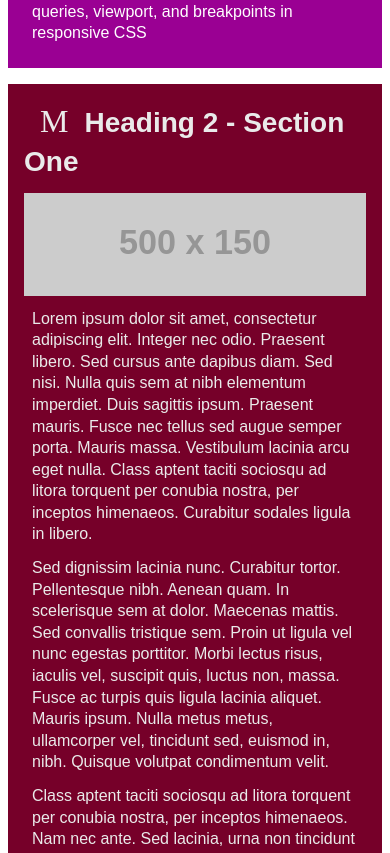
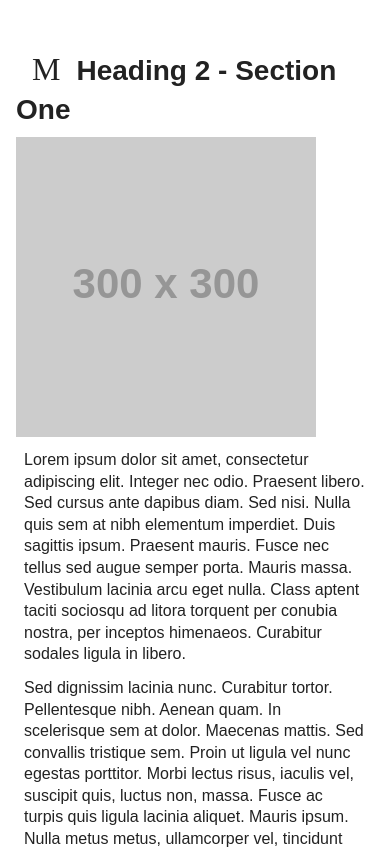
Before and after one commit to Dperry26/viewport, a plain HTML site: page index.html in a window 390 px wide. Shown: the part 96-949 px from the top of the page. Drawn offline with Linux system fonts and the light colour scheme; placeholder pictures from the web are drawn by us; some icons are missing.

Commit message:
css complete

```diff
--- a/Perry.styles.css
+++ b/Perry.styles.css
@@ -1,6 +1,53 @@
-/* YOUR NAME GOES HERE */
+Douglas Perry
 
-/* --------------- ADD CSS RESET TO THE FILE HERE --------------- */
+/* http://meyerweb.com/eric/tools/css/reset/
+   v2.0 | 20110126
+   License: none (public domain)
+*/
+
+html, body, div, span, applet, object, iframe,
+h1, h2, h3, h4, h5, h6, p, blockquote, pre,
+a, abbr, acronym, address, big, cite, code,
+del, dfn, em, img, ins, kbd, q, s, samp,
+small, strike, strong, sub, sup, tt, var,
+b, u, i, center,
+dl, dt, dd, ol, ul, li,
+fieldset, form, label, legend,
+table, caption, tbody, tfoot, thead, tr, th, td,
+article, aside, canvas, details, embed,
+figure, figcaption, footer, header, hgroup,
+menu, nav, output, ruby, section, summary,
+time, mark, audio, video {
+	margin: 0;
+	padding: 0;
+	border: 0;
+	font-size: 100%;
+	font: inherit;
+	vertical-align: baseline;
+}
+/* HTML5 display-role reset for older browsers */
+article, aside, details, figcaption, figure,
+footer, header, hgroup, menu, nav, section {
+	display: block;
+}
+body {
+	line-height: 1;
+}
+ol, ul {
+	list-style: none;
+}
+blockquote, q {
+	quotes: none;
+}
+blockquote:before, blockquote:after,
+q:before, q:after {
+	content: '';
+	content: none;
+}
+table {
+	border-collapse: collapse;
+	border-spacing: 0;
+}
 
 
 
@@ -30,7 +77,10 @@
 
 
 /* ----- CHECK FOR USER DARK MODE PREFERENCE ----- */
-/* --------------- BEGIN USER PREFERS DARK COLOR SCHEME QUERY --------------- */
+@media (prefers-colors-schemes: dark) {
+    .day.dark-scheme { background:  #222; color: white;}
+    .night.dark-scheme { background:  #222; color: white;}
+}
 
 /* CHANGE THE BODY'S BACKGROUND COLOR TO THE DARK GRAY IF THE USER PREFERS DARK MODE */
 
@@ -91,12 +141,14 @@ footer .icon{
 
 /* ----- HANDLE PREFERS REDUCED MOTION FOR THE ICON ANIMATIONS ----- */
 /* --------------- BEGIN USER PREFERS REDUCED MOTION QUERY --------------- */
+@media (prefers-reduced-motion){
     @-webkit-keyframes icon-animation {
         0% { font-variation-settings: "TIME" 1; }
     }
     @keyframes icon-animation {
         0% { font-variation-settings: "TIME" 1; }
     }
+}
 /* --------------- END USER PREFERS REDUCED MOTION QUERY --------------- */
 
 
@@ -131,6 +183,7 @@ section{
 }
 
 /* ---------- EXTRA SMALL SCREEN STYLES ---------- */
+@media screen and (min-width: 3020px) {
 header, footer{
     background-color: var(--pink);
     color: var(--white);
@@ -146,11 +199,13 @@ img{
     display: inline;
     float: left;
 }
+}
 
 
 /* ---------- SMALL SCREEN STYLES ---------- */
 /* --------------- BEGIN SMALL SCREEN SIZES --------------- */
-    /* header, footer{
+@media screen and (min-width: 480px) {
+   header, footer{
         background-color: var(--lime-green);
         color: var(--dark-gray);
     }
@@ -175,14 +230,16 @@ img{
     img{
         width: 200px;
         max-width: 200px;
-    } */
+    }
+}
 /* --------------- END SMALL SCREEN SIZES --------------- */
 
 
 
 /* ---------- MEDIUM SCREEN STYLES ---------- */
 /* --------------- BEGIN MEDIUM SCREEN SIZES --------------- */
-    /* header, footer{
+@media screen and (min-width: 836px) {
+     header, footer{
         background-color: var(--black);
         color: var(--white);
     }
@@ -207,14 +264,16 @@ img{
     #seven{
         grid-column: 3/4;
         grid-row: 3/5;
-    } */
+    }
+}
 /* --------------- END MEDIUM SCREEN SIZES --------------- */
 
 
 
 /* ---------- LARGE SCREEN STYLES ---------- */
 /* --------------- BEGIN LARGE SCREEN SIZES --------------- */
-    /* header, footer{
+@media screen and (min-width: 1200px) {
+    header, footer{
         background-color: var(--lime-green);
         color: var(--dark-gray);
     }
@@ -245,24 +304,30 @@ img{
 
     #seven, #eight{
         grid-row: 3/4;
-    } */
+    }
+}
+
 /* --------------- END LARGE SCREEN SIZES --------------- */
 
 
 
 /* ---------- ADJUSTING RESPONSIVE IMAGE SIZE ---------- */
 /* --------------- BEGIN RESPONSIVE IMAGE ADJUST SIZES --------------- */
-    /* img{
+@media (min-width:480px) {
+    img{
         width: 300px;
         max-width: 300px;
-    } */
+    }
+}
+
 /* --------------- END RESPONSIVE IMAGE ADJUST SIZES --------------- */
 
 
 
 /* ---------- EXTRA LARGE SCREEN STYLES ---------- */
 /* --------------- BEGIN EXTRA LARGE SCREEN SIZES --------------- */
-    /* header, footer{
+@media screen and (min-width: 1380px) {
+  header, footer{
         background-color: var(--orange);
         padding-left: 5%;
     }
@@ -327,5 +392,7 @@ img{
 
     #three p, #four p, #five p, #six p{
         padding-top: 2em;
-    } */
-/* --------------- END EXTRA LARGE SCREEN SIZES --------------- */
+    }
+}
+
+/* --------------- END EXTRA LARGE SCREEN SIZES ---------------
--- a/index.html
+++ b/index.html
@@ -26,9 +26,9 @@
             <section id="one">
                 <span class="icon" aria-hidden="true">M</span><h2>Heading 2 - Section One</h2>
                 <picture>
-                    <source media="(min-width: 1380px)" srcset="https://via.placeholder.com/300x300.png">
+                    <source media="(min-width: 1380px)" srcset="https://dummyimage.com/300x300.png">
                     <source media="(max-width: 1380px) and (min-width: 620px)" srcset="https://via.placeholder.com/200x200.png">
-                    <source media="(max-width: 620px)" srcset="https://via.placeholder.com/500x150.png">
+                    <source media="(max-width: 620px)" srcset="https://dummyimage.com/300x300.png">
                     <img src="https://via.placeholder.com/150x150.png" alt="placeholder">
                     </picture>
                 <p>
@@ -44,9 +44,9 @@
             <section id="two">
                 <span class="icon" aria-hidden="true">M</span><h2>Heading 2 - Section Two</h2>
                 <picture>
-                    <source media="(min-width: 1380px)" srcset="https://via.placeholder.com/300x300.png">
+                    <source media="(min-width: 1380px)" srcset="https://dummyimage.com/300x300.png">
                     <source media="(max-width: 1380px) and (min-width: 620px)" srcset="https://via.placeholder.com/200x200.png">
-                    <source media="(max-width: 620px)" srcset="https://via.placeholder.com/500x150.png">
+                    <source media="(max-width: 620px)" srcset="https://dummyimage.com/300x300.png">
                     <img src="https://via.placeholder.com/150x150.png" alt="placeholder">
                 </picture>
                 <p>
@@ -86,10 +86,10 @@
             <section id="seven">
                 <span class="icon" aria-hidden="true">M</span><h2>Heading 2 - Section Seven</h2>
                 <picture>
-                    <source media="(min-width: 1380px)" srcset="https://via.placeholder.com/300x300.png">
+                    <source media="(min-width: 1380px)" srcset="https://dummyimage.com/300x300.png">
                     <source media="(max-width: 1380px) and (min-width: 620px)" srcset="https://via.placeholder.com/200x200.png">
-                    <source media="(max-width: 620px)" srcset="https://via.placeholder.com/500x150.png">
-                    <img src="https://via.placeholder.com/150x150.png" alt="placeholder">
+                    <source media="(max-width: 620px)" srcset="https://dummyimage.com/300x300.png">
+                    <img src="https://dummyimage.com/300x300.png" alt="placeholder">
                 </picture>
                 <p>
                     Lorem ipsum dolor sit amet, consectetur adipiscing elit. Integer nec odio. Praesent libero. Sed cursus ante dapibus diam. Sed nisi. Nulla quis sem at nibh elementum imperdiet. Duis sagittis ipsum. Praesent mauris. Fusce nec tellus sed augue semper porta. Mauris massa. Vestibulum lacinia arcu eget nulla. Class aptent taciti sociosqu ad litora torquent per conubia nostra, per inceptos himenaeos. Curabitur sodales ligula in libero.
@@ -104,9 +104,9 @@
             <section id="eight">
                 <span class="icon" aria-hidden="true">M</span><h2>Heading 2 - Section Eight</h2>
                 <picture>
-                    <source media="(min-width: 1380px)" srcset="https://via.placeholder.com/300x300.png">
+                    <source media="(min-width: 1380px)" srcset="https://dummyimage.com/300x300.png">
                     <source media="(max-width: 1380px) and (min-width: 620px)" srcset="https://via.placeholder.com/200x200.png">
-                    <source media="(max-width: 620px)" srcset="https://via.placeholder.com/500x150.png">
+                    <source media="(max-width: 620px)" srcset="https://dummyimage.com/300x300.png">
                     <img src="https://via.placeholder.com/150x150.png" alt="placeholder">
                 </picture>
                 <p>
```
Also changed, not shown: 300x300.png (added).
